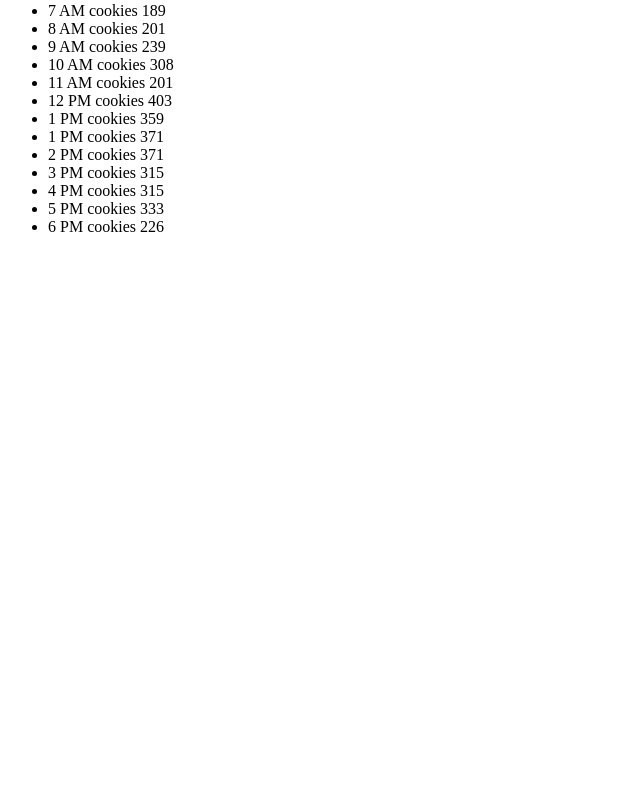
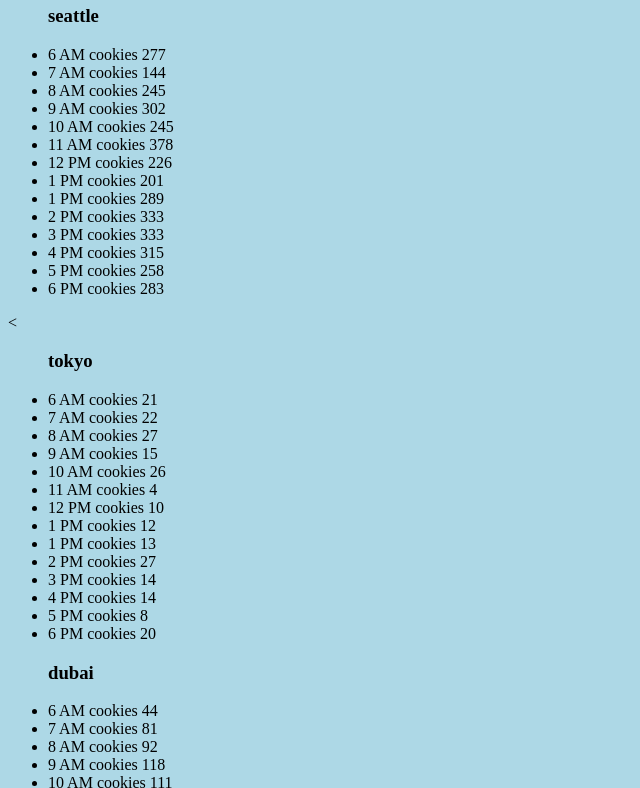
Before and after one commit to dquinn25/cookie-stand, a plain HTML site: page sales.html in a window 1280 px wide. Shown: the part 75-863 px from the top of the page, without its empty margins (0-640 px from the left). Before the commit the page ends 800 px from the top, so only its background shows below. Drawn offline with Linux system fonts and the light colour scheme.

Commit message:
stores made

```diff
--- a/app.js
+++ b/app.js
@@ -5,43 +5,56 @@ var hours = ["6 AM", "7 AM", "8 AM", "9 AM", "10 AM", "11 AM", "12 PM", "1 PM",
 
 var seattleStore = {
     name: "seattle",
-     seattleMinCust: 23,
-     seattleMaxCust: 65,
-     seattleAverage: 6.3,
+     MinCust: 23,
+     MaxCust: 65,
+     Average: 6.3,
     hourlyCustomers:[],
     hourlyCookies:[],
-    renderToPage : function(){
-        var seattleList = document.getElementById('seattleStore-ul'); // getElementById takes an argument of the id as a string
+    storeId : 'seattleStore-ul',
+    createHours : createHours,
+    renderToPage : renderToPage,
+}
+    function renderToPage(){
+        var seattleList = document.getElementById(this.storeId); // getElementById takes an argument of the id as a string
     // 2. new element
     var newListItem = document.createElement('h3');
     // 2.5 content
-    newListItem.textContent = seattleStore.name;
-    //3. put it on page
+    newListItem.textContent = this.name;
+    // 3. put it on page
     seattleList.appendChild(newListItem);
-//==============
+    // ==============
     // 2. new element
     for(var i = 0; i < 14; i++ ){
     var newListItem = document.createElement('li');
     // 2.5 content
-    newListItem.textContent = hours[i] + ' cookies' + ' ' + seattleStore.hourlyCookies[i];
-    //3. put it on page
+    newListItem.textContent = hours[i] + ' cookies' + ' ' + this.hourlyCookies[i];
+    // 3. put it on page
     seattleList.appendChild(newListItem);
-}
     }
 }
-for(var i = 0; i < 14; i++ ){
-    seattleStore.hourlyCustomers= Math.floor(getRandomArbitrary(seattleStore.seattleMinCust, seattleStore.seattleMaxCust))
 
-    seattleStore.hourlyCookies.push(Math.floor(seattleStore.seattleAverage * seattleStore.hourlyCustomers))
-
-}
 function getRandomArbitrary(min, max) {
     return Math.random() * (max - min) + min;
 }
+            function createHours() {
+                console.log(this.MinCust);
+                for(var i = 0; i < 14; i++ ){
+                    var getCust = Math.floor(getRandomArbitrary(this.MinCust, this.MaxCust));
+                    console.log(getCust);
+                    this.hourlyCookies.push(Math.floor(this.Average * getCust));
+                }
+            }
 
-console.log(seattleStore.hourlyCookies);
+// function totalTheCookies(){
+//     var total = 0
+//     return total
+// }
+// seattleStore.prototype.createHours = createHours;
 
+// seattleStore.prototype.renderToPage = renderToPage;
 
+seattleStore.createHours()
+seattleStore.renderToPage()
 
 // var tokyoStore = {
 //     name: "Tokyo",
@@ -54,38 +67,75 @@ console.log(seattleStore.hourlyCookies);
 
 
 // console.log(getRandomArbitrary(tokyoStore.tokyoMinCust, tokyoStore.tokyoMaxCust));
+var tokyoStore = {
+    name: "tokyo",
+     MinCust: 3,
+     MaxCust: 24,
+     Average: 1.2,
+    hourlyCustomers:[],
+    hourlyCookies:[],
+    storeId : 'tokyoStore-ul',
+    createHours : createHours,
+    renderToPage : renderToPage,
+}
+
+tokyoStore.createHours()
+tokyoStore.renderToPage()
+
+
+// console.log(getRandomArbitrary(dubaiStore.dubaiMinCust, dubaiStore.dubaiMaxCust));
 
 var dubaiStore = {
-    dubaiMinCust: 23,
-    dubaiMaxCust: 65,
-    dubaiAverage: 6.3,
+    name: "dubai",
+     MinCust: 11,
+     MaxCust: 38,
+     Average: 3.7,
+    hourlyCustomers:[],
+    hourlyCookies:[],
+    storeId : 'dubaiStore-ul',
+    createHours : createHours,
+    renderToPage : renderToPage,
 }
 
-console.log(getRandomArbitrary(dubaiStore.dubaiMinCust, dubaiStore.dubaiMaxCust));
+dubaiStore.createHours()
+dubaiStore.renderToPage()
+
+// console.log(getRandomArbitrary(parisStore.parisMinCust, parisStore.parisMaxCust));
 
 var parisStore = {
-    parisMinCust: 23,
-    parisMaxCust: 65,
-    parisAverage: 6.3,
+    name: "paris",
+     MinCust: 20,
+     MaxCust: 38,
+     Average: 2.3,
+    hourlyCustomers:[],
+    hourlyCookies:[],
+    storeId : 'parisStore-ul',
+    createHours : createHours,
+    renderToPage : renderToPage,
 }
 
-console.log(getRandomArbitrary(parisStore.parisMinCust, parisStore.parisMaxCust));
+parisStore.createHours()
+parisStore.renderToPage()
+
+
+
+// console.log(getRandomArbitrary(limaStore.limaMinCust, limaStore.limaMaxCust));
 
 var limaStore = {
-    limaMinCust: 23,
-    limaMaxCust: 65,
-    limaAverage: 6.3,
+    name: "lima",
+     MinCust: 2,
+     MaxCust: 16,
+     Average: 4.6,
+    hourlyCustomers:[],
+    hourlyCookies:[],
+    storeId : 'limaStore-ul',
+    createHours : createHours,
+    renderToPage : renderToPage,
 }
 
-console.log(getRandomArbitrary(limaStore.limaMinCust, limaStore.limaMaxCust));
+limaStore.createHours()
+limaStore.renderToPage()
 
-// var seattleMinCust: 23;
-// var seattleMaxCust: 65;
-// var SeattleAverage: 6.3;
-
-// var tokyoMinCust: 3;
-// var tokyoMaxCust: 24;
-// var tokyoAverage: 1.2
 
 // var DubaiMinCust: 11;
 // var seattleMaxCust: 38;
@@ -101,9 +151,6 @@ console.log(getRandomArbitrary(limaStore.limaMinCust, limaStore.limaMaxCust));
 
 // var randomCookiesSeattle
 
-getRandomArbitrary
-
-seattleStore.renderToPage()
 
 // tokyoStore.renderToPage()
 
--- a/sales.html
+++ b/sales.html
@@ -4,13 +4,17 @@
     <meta charset="UTF-8">
     <meta name="viewport" content="width=device-width, initial-scale=1.0">
     <title>Document</title>
+    <link rel="stylesheet" href="style.css">
 </head>
 <body>
+    <header>
+        <h1>Salmon Cookies Sale</h1>
+    </header>
     <ul id="seattleStore-ul"></ul>
-    <!-- <ul id="tokyoStore-ul"></ul>
+    <<ul id="tokyoStore-ul"></ul>
     <ul id="dubaiStore-ul"></ul>
     <ul id="parisStore-ul"></ul>
-    <ul id="limaStore-ul"></ul> -->
+    <ul id="limaStore-ul"></ul> --> -->
     <script src ="app.js"></script>
 </body>
 </html>
--- a/.css
+++ b/style.css
@@ -1,3 +1,3 @@
-/* body {
+body {
     background-color: lightblue;
-  } */
+  }
```
Also changed, not shown: test-app.js (added, +131 -0 lines).
